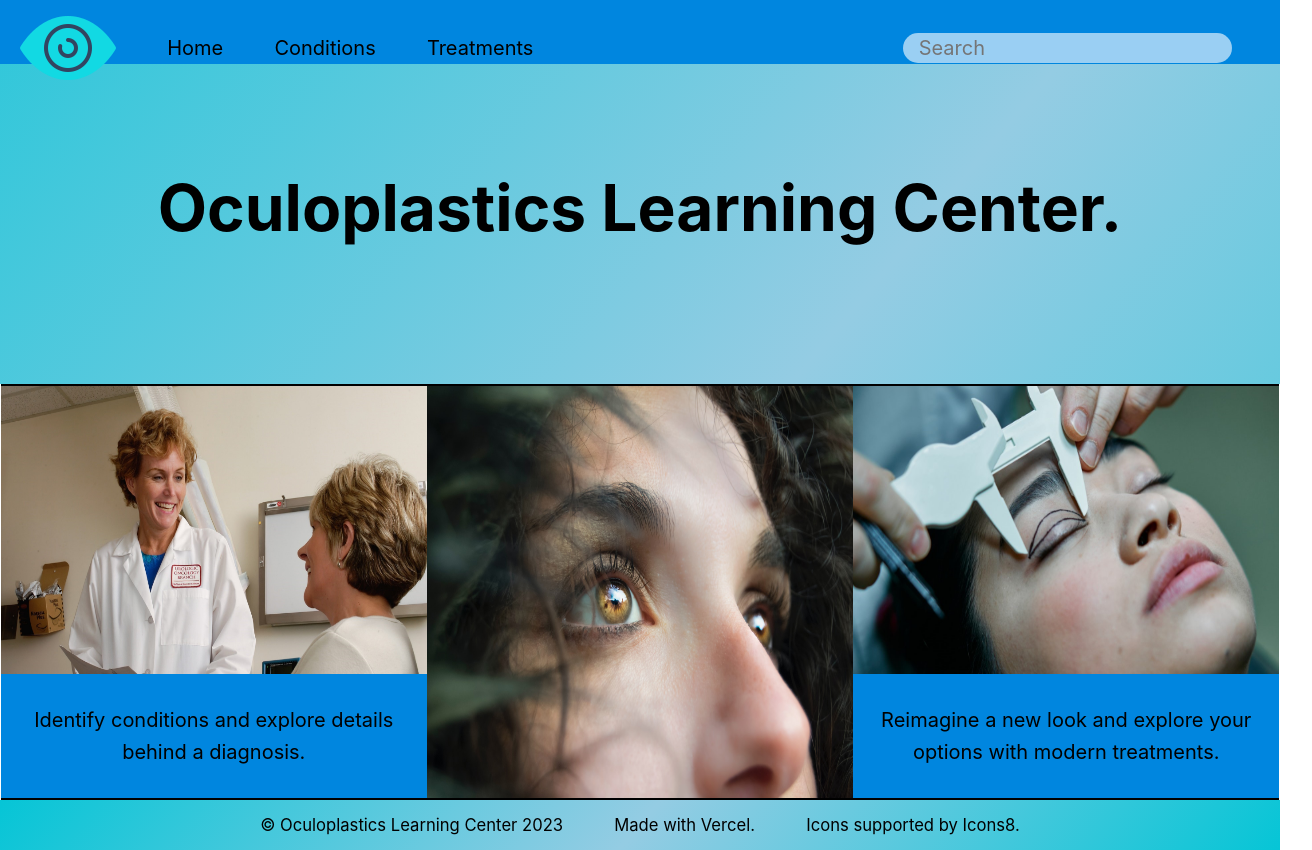
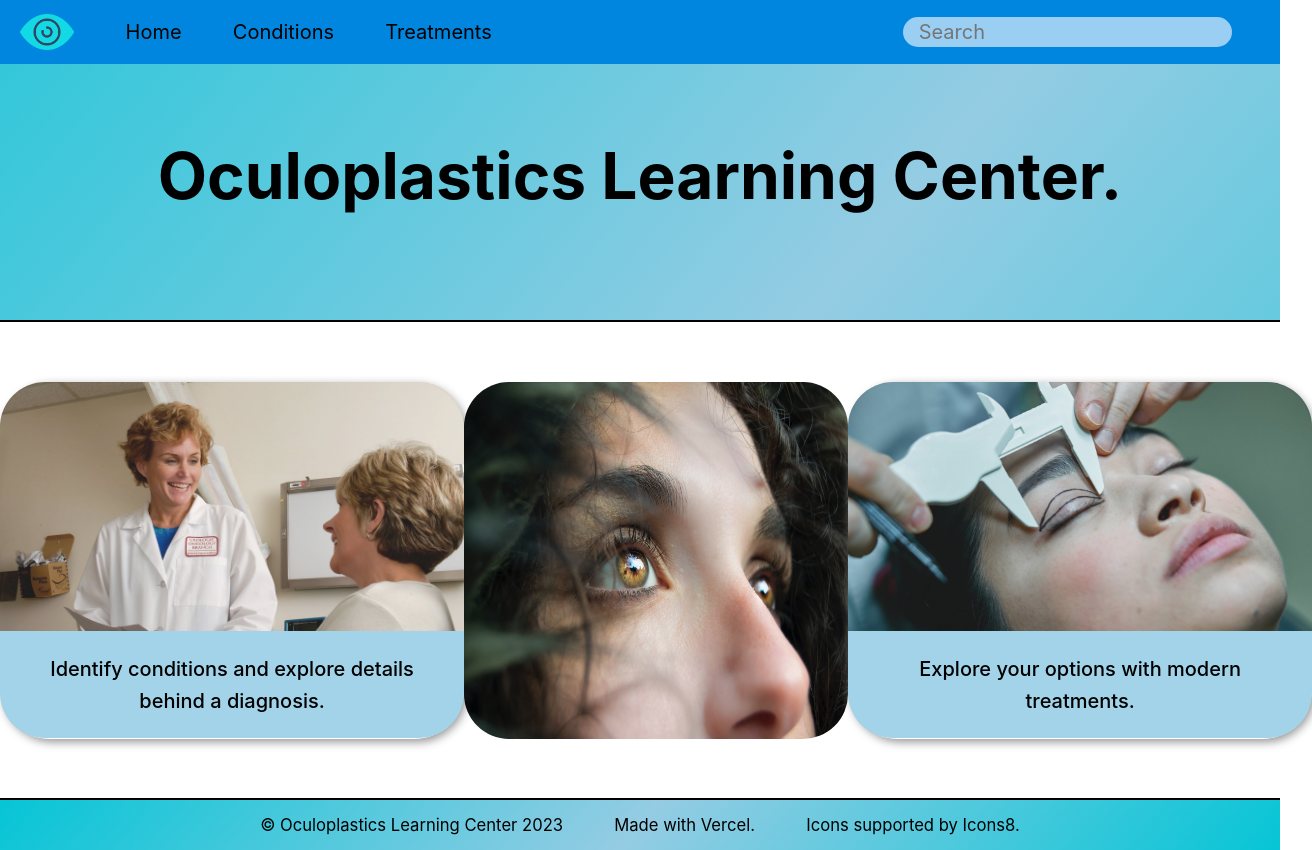
Before and after one commit to MarineNewt/Oculofacial-edu, a Next.js app: page / in a window 1280 px wide. Shown: the whole page, 1312 px wide, since content can reach past the window. Built offline with nearby package versions, Linux system fonts and the light colour scheme.

Commit message:
Update Home Design

```diff
--- a/pages/index.js
+++ b/pages/index.js
@@ -22,9 +22,9 @@
 
     <div className={styles.titleBox}><h1 className={styles.title}>Oculoplastics Learning Center.</h1></div>
     <div className={styles.homeSectionsContainer}>
-        <div className={styles.homeSectionsArea}>
+
+      <div className={styles.homeSabox}>
       <Link className={styles.none} href="/conditions/learn">
-          <div className={styles.imageFade}></div>
         <Image className={styles.sectionBoxImage}
         src="/images/homeconditionsimage.jpg" // Route of the image file
         height={360} // Desired size with correct aspect ratio
@@ -34,24 +34,26 @@
         <div className={styles.sectionBoxText}>Identify conditions and explore details behind a diagnosis.</div>
       </Link>
       </div>
+
       <Image className={styles.homeSectionsImage}
       src="/images/Eyes.jpg" // Route of the image file
       height={256} // Desired size with correct aspect ratio
       width={384} // Desired size with correct aspect ratio
       alt="Eyes"
       />
-        <div className={styles.homeSectionsArea}>
+
+      <div className={styles.homeSabox}>
       <Link className={styles.none} href="/treatments/learn">
-          <div className={styles.imageFade}></div>
         <Image className={styles.sectionBoxImage}
           src="/images/hometreatmentimage.jpg" // Route of the image file
           height={360} // Desired size with correct aspect ratio
           width={640} // Desired size with correct aspect ratio
           alt="Treatments"
         />
-          <div className={styles.sectionBoxText}>Reimagine a new look and explore your options with modern treatments.</div>
+        <div className={styles.sectionBoxText}>Explore your options with modern treatments.</div>
       </Link>
       </div>
+
     </div>
     <footer className={styles.footer}>
       <a
@@ -104,5 +106,4 @@
     `}</style>
   </div>
 </>
-  )
-}
+)}
--- a/styles/Home.module.css
+++ b/styles/Home.module.css
@@ -9,7 +9,7 @@
 }
 
 .titleBox {
-  height: 40vh;
+  height: 32vh;
   width: 100%;
   padding: 0;
   background: linear-gradient(130deg, #06c5d6, #94cce3, #06c5d6);
@@ -46,57 +46,62 @@
 
 .homeSectionsContainer{
   display: flex;
+  align-items: center;
+  justify-content: space-around;
   border-top: 2px solid black;
   border-bottom: 2px solid black;
-  height: 52vh;
+  height: 60vh;
+  width: 100%;
 }
 
-
 .homeSectionsImage{
-  height: 100%;
-  width: 33.3vw;
+  height: 75%;
+  aspect-ratio: 1.3;
+  border-radius: 45px;
 }
 
-.homeSectionsArea{
-  height: 100%;
-  width: 33.3vw;
+.homeSabox{
+  height: 75%;
+  aspect-ratio: 1.3;
+  box-shadow: 3px 3px 10px rgb(148, 148, 148);
+  border-radius: 50px;
+  -webkit-transition: box-shadow 1s ease-out;
+  -moz-transition: box-shadow 1s ease-out;
+  -o-transition: box-shadow 1s ease-out;
+  transition: box-shadow 1s ease-out;
+}
+.homeSabox:hover {
+  box-shadow: none;;
+  cursor: pointer;
+}
+.homeSabox:hover .sectionBoxImage{
+  opacity: 100%;
 }
 
 .sectionBoxImage{
   height: 70%;
   width: 100%;
+  border-top-left-radius: 45px;
+  border-top-right-radius: 45px;
+  opacity: 90%;
+  -webkit-transition: opacity .5s ease-out;
+  -moz-transition: opacity .5s ease-out;
+  -o-transition: opacity .5s ease-out;
+  transition: opacity .5s ease-out;
 }
 
-.ximageFade{
-  z-index: 1;
-  position: absolute;
-  height: 100%;
-  width: 100%;
-  background: linear-gradient(to bottom, transparent, rgb(255, 255, 255,0.75));
-  -webkit-transition: opacity .75s ease-out;
-  -moz-transition: opacity .75s ease-out;
-  -o-transition: opacity .75s ease-out;
-  transition: opacity .75s ease-out;
-}
-.ximageFade:hover{
-  opacity: 0%;
-}
 .sectionBoxText{
   display: flex;
   height: 30%;
   font-size: clamp(20px, 1.5vw, 1000px);
-  background-color: rgb(0, 134, 223);
+  font-weight: 450;
+  background-color: rgb(162, 211, 232);
+  border-bottom-left-radius: 45px;
+  border-bottom-right-radius: 45px;
   align-items: center;
-  padding-inline: 2%;
+  padding-inline: 6%;
   margin: 0;
   text-align: center;
-  -webkit-transition: color .5s ease-out;
-  -moz-transition: color .5s ease-out;
-  -o-transition: color .5s ease-out;
-  transition: color .5s ease-out;
-}
-.sectionBoxText:hover {
-  color: white;
 }
 
 .footer {
@@ -130,16 +135,18 @@
 
 /* Mobile */
 @media only screen and (max-width: 1026px) {
+  .titleBox{
+    height: 40vh;
+  }
   .homeSectionsContainer {
       flex-direction: column;
       width: 100vw;
       height: 78vh;
   }
-  .homeSectionsArea {
-    width: 100%;
+  .homeSabox {
+    height: 38%;
   }
   .homeSectionsImage{
     display: none;
-    width: 100%;
   }
 }
--- a/styles/Navbar.module.css
+++ b/styles/Navbar.module.css
@@ -13,8 +13,8 @@
 .Logo{
   margin-left: 20px;
   background-color: transparent;
-  height: fit-content;
-  width: fit-content;
+  height: 85%;
+  width: auto;
 }
 
 .Link{
```
Lines whose indentation alone changed are shown as unchanged.
